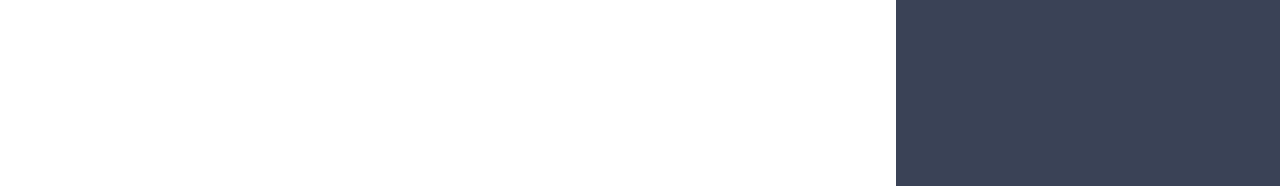
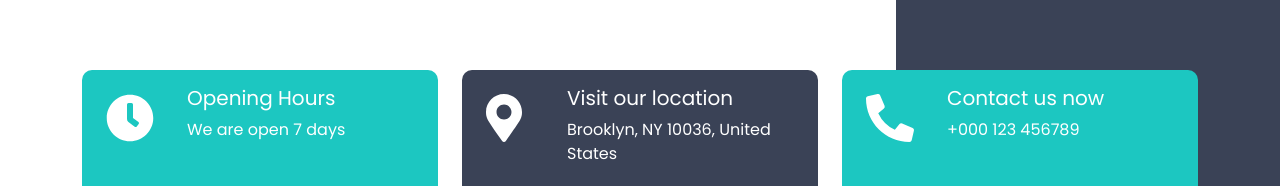
Before and after one commit to Samin1615088/My-Dentist-Appointment-Website-client, a React (Create React App) app: page / in a window 1280 px wide. Shown: the part 602-788 px from the top of the page. Built offline with nearby package versions, Linux system fonts and the light colour scheme.

Commit message:
BusinessInfo and InfoCard added and implemented

```diff
--- a/package.json
+++ b/package.json
@@ -3,6 +3,11 @@
   "version": "0.1.0",
   "private": true,
   "dependencies": {
+    "@fortawesome/fontawesome-svg-core": "^1.2.35",
+    "@fortawesome/free-brands-svg-icons": "^5.15.3",
+    "@fortawesome/free-regular-svg-icons": "^5.15.3",
+    "@fortawesome/free-solid-svg-icons": "^5.15.3",
+    "@fortawesome/react-fontawesome": "^0.1.14",
     "@testing-library/jest-dom": "^5.11.10",
     "@testing-library/react": "^11.2.6",
     "@testing-library/user-event": "^12.8.3",
--- /dev/null
+++ b/src/components/Home/BusinessInfo/BusinessInfo.js
@@ -0,0 +1,38 @@
+import React from 'react';
+import InfoCard from '../InfoCard/InfoCard';
+import { faClock, faMapMarkerAlt, faPhoneAlt } from '@fortawesome/free-solid-svg-icons'
+
+const BusinessInfo = () => {
+    const infosData = [
+        {
+            title: "Opening Hours",
+            description: "We are open 7 days",
+            icon: faClock,
+            background: "primary"
+        },
+        {
+            title: "Visit our location",
+            description: "Brooklyn, NY 10036, United States",
+            icon: faMapMarkerAlt,
+            background: "dark"
+        },
+        {
+            title: "Contact us now",
+            description: "+000 123 456789",
+            icon: faPhoneAlt,
+            background: "primary"
+        }
+    ];
+
+    return (
+        <section className="container mt-3">
+            <div className="row">
+                {
+                    infosData.map(infoData => <InfoCard infoData={infoData} />)
+                }
+            </div>
+        </section>
+    );
+};
+
+export default BusinessInfo;
--- a/src/components/Home/Header/Header.js
+++ b/src/components/Home/Header/Header.js
@@ -2,12 +2,14 @@ import React from 'react';
 import './Header.css';
 import HeaderMain from '../HeaderMain.js/HeaderMain';
 import Navbar from '../Navbar/Navbar';
+import BusinessInfo from '../BusinessInfo/BusinessInfo';
 
 const Header = () => {
     return (
         <div className="header-container">
             <Navbar />
             <HeaderMain />
+            <BusinessInfo />
         </div>
     );
 };
--- /dev/null
+++ b/src/components/Home/InfoCard/InfoCard.css
@@ -0,0 +1,10 @@
+.info-primary {
+  background-color: #1cc7c1;
+  border-radius: 10px;
+  color: #fff;
+}
+.info-dark {
+  background-color: #3a4256;
+  border-radius: 10px;
+  color: #fff;
+}
--- /dev/null
+++ b/src/components/Home/InfoCard/InfoCard.js
@@ -0,0 +1,21 @@
+import React from 'react';
+import './InfoCard.css';
+import { FontAwesomeIcon } from '@fortawesome/react-fontawesome';
+
+const InfoCard = ({infoData}) => {
+    return (
+        <div className="col-md-4">
+            <div className={`d-flex info-${infoData.background} h-100`} >
+                <div className="col-md-3 justify-content-center align-items-center p-4">
+                    <FontAwesomeIcon size="3x" icon={infoData.icon} />
+                </div>
+                <div className="col-md-9 p-3 ">
+                    <h5>{infoData.title}</h5>
+                    <p>{infoData.description}</p>
+                </div>
+            </div>
+        </div>
+    );
+};
+
+export default InfoCard;
```
Also changed, not shown: 1 other file (tests, documents, lock files or other folders).
